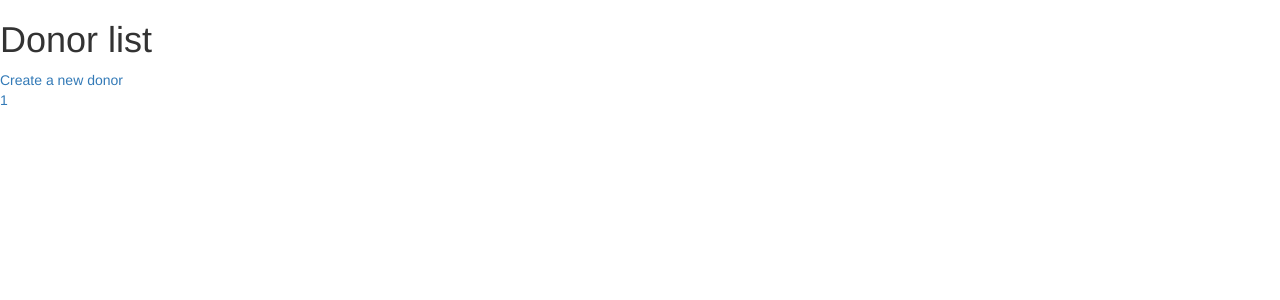
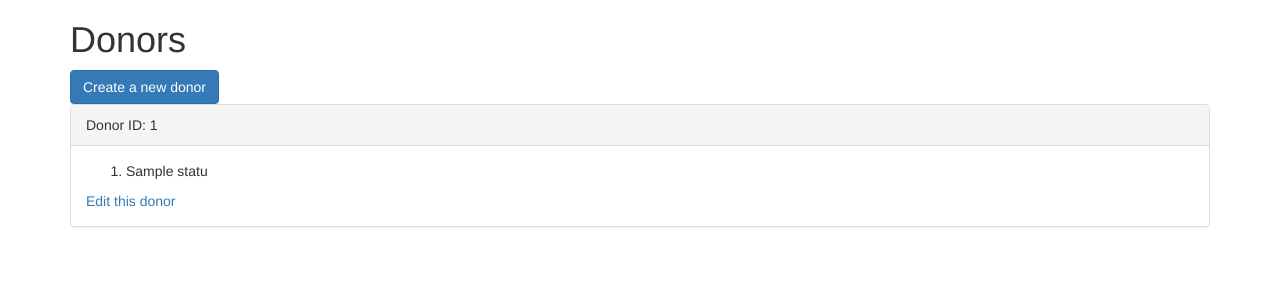
Before and after one commit to IanCal/sparta-data-entry, a Flask app: template templates/donors.html in a window 1280 px wide. Shown: the top 300 px of the page. Run offline with Flask 2, Linux system fonts and the light colour scheme; the template is opened without the code that fills it: most values are stand-ins (such as "Sample title", 1, 10 or a date in 2020); some libraries are stand-ins or nearby versions.

Commit message:
Mad stylez

```diff
--- a/main.py
+++ b/main.py
@@ -79,6 +79,23 @@ def wtforms_json_handler(obj):
 
 # Donors
 
+def all_set(d):
+    for k, v in d.items():
+        if k.endswith("_spectra"):
+            continue
+        if v is None:
+            return False
+        if isinstance(v, dict):
+            if not all_set(v):
+                return False
+    return True
+
+def check_status(data):
+    return [("Initial evaluation", all_set(data["initial_evaluation"])),
+            ("Interface pellet", all_set(data["pellets"]["interface"])),
+            ("80% pellet", all_set(data["pellets"]["eighty_percent"])),
+            ]
+
 def get_all_donors():
     donor_list = []
     path = joinpath("data", "donors")
@@ -86,8 +103,9 @@ def get_all_donors():
         os.makedirs(path)
     for entry in os.scandir(joinpath("data", "donors")):
         if entry.is_dir():
-            print(entry)
-            donor_list.append(json.load(open(joinpath(entry.path, "donor_data.json"))))
+            data = json.load(open(joinpath(entry.path, "donor_data.json")))
+            data["status"] = check_status(data)
+            donor_list.append(data)
     return donor_list
 
 
@@ -118,11 +136,23 @@ class Duration(Form):
     start_time = DateTimeField('Start time',format='%d/%m/%Y %H:%M', validators=[Optional()])
     end_time = DateTimeField('End time',format='%d/%m/%Y %H:%M', validators=[Optional()])
 
+class Scan(Duration):
+    scan_type = SelectField('Scan type', choices=[
+                                                    ('proton', 'Proton'),
+                                                    ('glucose_13cu', 'Glucose 13Cu'),
+                                                    ('fructose_13cu', 'Fructose 13Cu'),
+                                                    ('pyruvate_13c1', 'Pyruvate 13C1'),
+                                                    ('pyruvate_13c2', 'Pyruvate 13C2'),
+                                                    ('glucose_13cu_pyruvate_13c1', 'Glucose 13Cu & Pyruvate 13C1'),
+                                                    ('glucose_13C1_6_pyruvate_13c2', 'Glucose 13Cu & Pyruvate 13C2'),
+                                                    ('hydroxybutyrate', 'Hydroxybutyrate'),
+                                                 ])
+
 class Pellet(Form):
     t0 = FormField(T0)
     leukocyte_ratio_to_sperm = BetterDecimalField(places=2, validators=[Optional()])
     t3 = FormField(T3)
-    scan_time = FormField(Duration, "Proton scan")
+    scan_time = FormField(Scan, "Scan")
     raw_spectra = FileField('Raw spectra')
     matlab_spectra = FileField('ML spectra')
 
@@ -222,5 +252,9 @@ def edit_donor(donor_id):
         form = Donor.from_json(donation)
     return render_template('new_donor.html', form=form)
 
+@app.route('/')
+def root():
+    return redirect('/donors/')
+
 if __name__ == '__main__':
     app.run(debug=True)
--- a/templates/donors.html
+++ b/templates/donors.html
@@ -1,5 +1,5 @@
 {% extends "layout.html" %}
-{% block title %}Donor list{% endblock %}
+{% block title %}Donors{% endblock %}
 {% block head %}
   {{ super() }}
   <style type="text/css">
@@ -7,14 +7,35 @@
   </style>
 {% endblock %}
 {% block content %}
-  <h1>Donor list</h1>
-  <a href="{{ url_for('new_donor') }}">Create a new donor</a>
+<div class="container">
+  <div class="row">
+    <div class='col-sm-12'>
+      <h1>Donors</h1>
+      <a class="btn btn-primary" href="{{ url_for('new_donor') }}">Create a new donor</a>
+    </div>
+  </div>
   {% for donor in donors %}
-    <div>
-      <a href="{{ url_for('edit_donor', donor_id=donor["donor_id"]) }}">
-      	{{ donor["donor_id"] }}
-      </a>
 
-	</div>
+  <div class="row">
+    <div class="col-sm-12">
+      <div class="panel panel-default">
+        <div class="panel-heading">Donor ID: {{ donor["donor_id"] }}</div>
+          <div class="panel-body">
+           <ol>
+           {% for label, completed in donor["status"] %}
+              {% if completed %}
+                <li><del>{{ label }}</del></li>
+              {% else %}
+                <li>{{ label }}</li>
+              {% endif %}
+           {% endfor %}
+           </ol>
+           <a href="{{ url_for('edit_donor', donor_id=donor["donor_id"]) }}">Edit this donor</a>
+          </div>
+        </div>
+      </div>
+    </div>
   {% endfor %}
+
+</div>
 {% endblock %}
--- a/templates/new_donor.html
+++ b/templates/new_donor.html
@@ -33,7 +33,7 @@ legend {
 <div class="container">
   <div class="row">
   <div class='col-sm-12'>
-  <h1>New donation</h1>
+  <h1>Edit donation</h1>
   {{ wtf.quick_form(form, form_type='horizontal', enctype="multipart/form-data", horizontal_columns = ('lg', 3, 9), action="")}}
   </div>
   </div>
```
